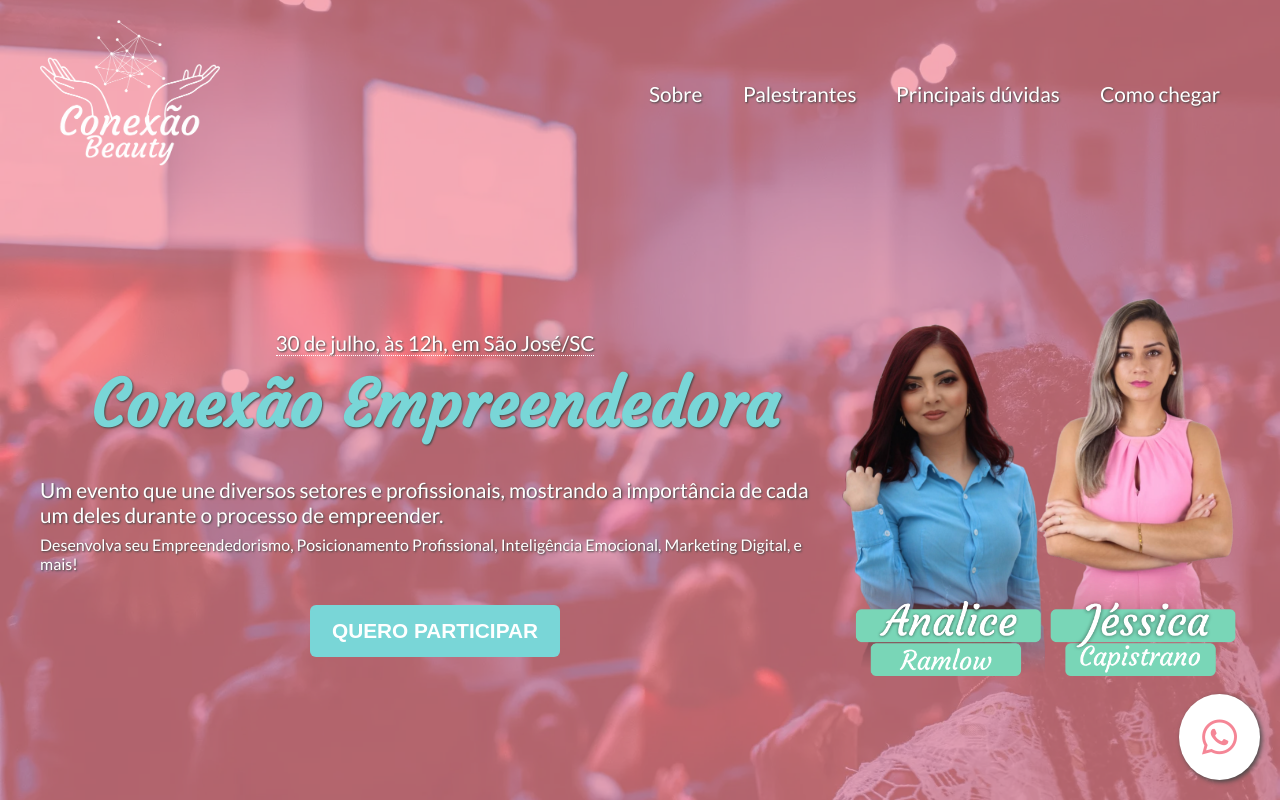
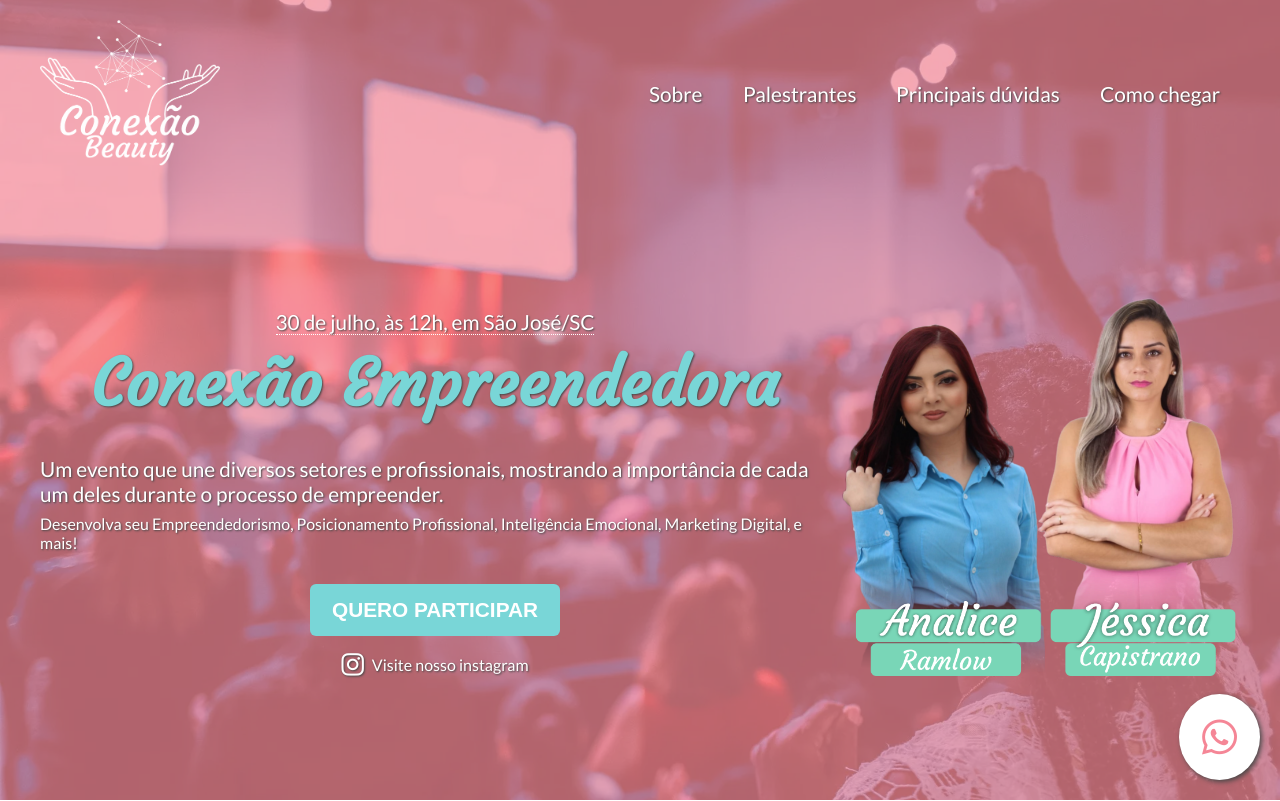
Before and after one commit to patrickhpgc/conexaoEmpreendedora, a PHP site: page / in a window 1280 px wide. Shown: the top 801 px of the page. Run offline with PHP 8.4, Linux system fonts and the light colour scheme; some libraries are stand-ins or nearby versions.

Commit message:
Adding instagram link

```diff
--- a/index.php
+++ b/index.php
@@ -77,6 +77,10 @@
                             <button class="btn btn-secondary mt-3">
                                 <span class="text-2 text-bold">QUERO PARTICIPAR</span>
                             </button>
+                        </a>
+                        <a href="https://www.instagram.com/conexaobeautyy/?hl=pt-br" target="_blank" class="text-white mt-2" style="display: flex;align-items:center;">
+                            <i class="fa-brands fa-instagram text-3"></i>
+                            <span class="ml-1">Visite nosso instagram</span>
                         </a>
                     </div>
 
@@ -589,7 +593,11 @@
 
     <footer>
         <div class="container-2">
-            <p>2022 - @conexaobeautyy - Todos os direitos reservados.</p>
+            <a href="https://www.instagram.com/conexaobeautyy/?hl=pt-br" target="_blank" class="text-white">
+                <i class="fa-brands fa-instagram text-3"></i>
+            </a>
+            <p class="text-2 mb-2">Visite nosso instagram</p>
+            <p>2022 - Conexão Beauty - Todos os direitos reservados.</p>
         </div>
     </footer>
 
```
